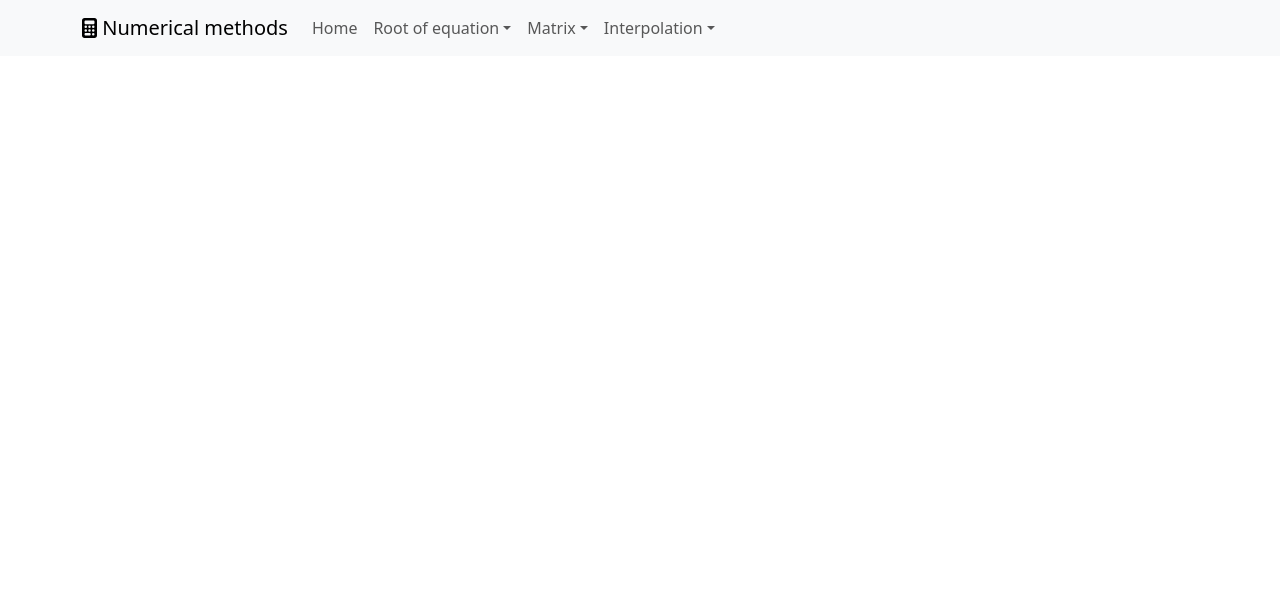
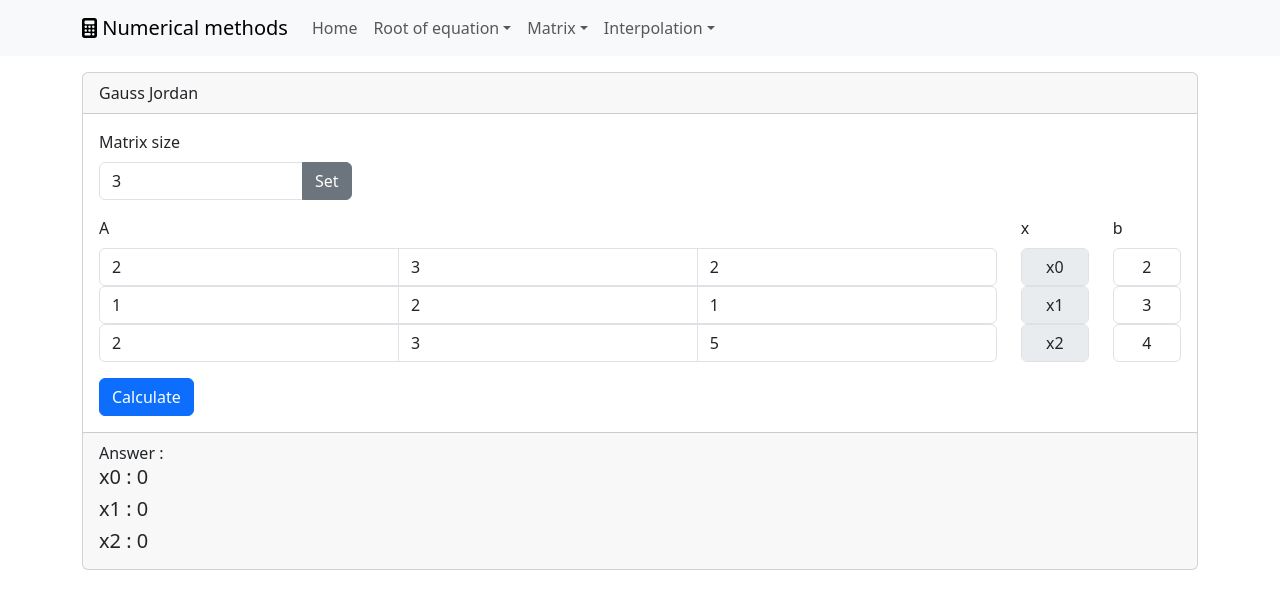
Before and after one commit to Thitiphatx/numerical-methods, a React (Create React App) app: page /gauss-jordan in a window 1280 px wide. Shown: the top 608 px of the page. Built offline with nearby package versions, Linux system fonts and the light colour scheme.

Commit message:
Add gauss jordan

```diff
--- a/src/App.js
+++ b/src/App.js
@@ -19,6 +19,7 @@ import NewtonRaphson from './pages/root_of_equation/newtonraphson';
 import Lagrange from './pages/Interpolation/lagrange.js';
 import Spline from './pages/Interpolation/Spline';
 import Secant from './pages/root_of_equation/secant';
+import GaussJordan from './pages/Matrix/gaussjordan';
 
 function App() {
   return (
@@ -36,6 +37,8 @@ function App() {
               <Route path="/newtonraphson" element={<NewtonRaphson />} />
               <Route path="/secant" element={<Secant />} />
 
+              <Route path="/gauss-jordan" element={<GaussJordan />} />
+
               <Route path="/lagrange" element={<Lagrange />} />
               <Route path="/spline" element={<Spline />} />
             </Routes>
--- a/src/navbar.js
+++ b/src/navbar.js
@@ -56,7 +56,7 @@ function HomeNav() {
 
                 <NavDropdown title="Matrix">
                   <NavDropdown.Item href="/gauss-elimination" disabled>Gauss Elimination</NavDropdown.Item>
-                  <NavDropdown.Item href="/gauss-jordan" disabled>Gauss Jordan</NavDropdown.Item>
+                  <NavDropdown.Item href="/gauss-jordan">Gauss Jordan</NavDropdown.Item>
                   <NavDropdown.Item href="/matrix-inversion" disabled>Matrix Inversion</NavDropdown.Item>
                 </NavDropdown>
 
--- /dev/null
+++ b/src/pages/Matrix/gaussjordan.js
@@ -0,0 +1,145 @@
+import React from "react";
+import { Card, Form, Button, Row, Col, InputGroup } from "react-bootstrap";
+import { useState } from "react";
+
+function GaussJordan() {
+    const [matrix, setMatrix] = useState([[2,3,2],[1,2,1], [2,3,5]]);
+    const [b, setB] = useState([2,3,4])
+    const [size, setSize] = useState(3);
+    const [result, setResult] = useState([0, 0, 0]);
+
+    const inputSize = (event)=> {
+        if (event.target.value >= 2) {
+            setSize(event.target.value);
+        }
+    }
+    const inputMatrixSize = ()=> {
+        const newMatrix = [];
+        for (let i = 0; i < size; i++) {
+            const rowMatrix = [];
+            for (let j = 0; j < size; j++) {
+                rowMatrix.push(0);
+            }
+            newMatrix.push(rowMatrix);
+        }
+        setMatrix(newMatrix);
+
+        const newB = [];
+        for (let i = 0; i < size;i++) {
+            newB.push(0);
+        }
+        setB(newB);
+    }
+    const changeMatrix = (event, row, col)=> {
+        const newMatrix = [...matrix];
+        newMatrix[row][col] = event.target.value;
+        setMatrix(newMatrix);
+    }
+    const inputB = (event, index)=> {
+        const newB = [...b];
+        newB[index] = event.target.value;
+        setB(newB);
+    }
+
+    const calculator = ()=> {
+        let arr = JSON.parse(JSON.stringify(matrix));;
+        let answer = [...b];
+
+        for (let i = 0; i < size; i++) {
+            let fixed = arr[i][i];
+
+            if (fixed === 0) {
+                let swapped = false;
+                for (let j = i + 1; j < size; j++) {
+                    if (arr[j][i] !== 0) {
+                        swapRows(arr, i, j);
+                        swapRows(answer, i, j);
+                        swapped = true;
+                        break;
+                    }
+                }
+                if (!swapped) {
+                    return null;
+                }
+                fixed = arr[i][i];
+            }
+
+            for (let j = i; j < size; j++) {
+                arr[i][j] /= fixed;
+            }
+            answer[i] /= fixed;
+
+            for (let j = 0; j < size; j++) {
+                if (i === j) continue;
+                let factor = arr[j][i];
+                for (let k = i; k < size; k++) {
+                    arr[j][k] -= factor * arr[i][k];
+                }
+                answer[j] -= factor * answer[i];
+            }
+        }
+
+        function swapRows(arr, row1, row2) {
+            const temp = arr[row1];
+            arr[row1] = arr[row2];
+            arr[row2] = temp;
+        }
+        setResult(answer);
+    }
+
+    return(
+        <Card>
+            <Card.Header>Gauss Jordan</Card.Header>
+            <Card.Body>
+                <Form>
+                    <Form.Group as={Row} className="mb-3">
+                        <Col xs={3}>
+                            <Form.Label>Matrix size</Form.Label>
+                            <InputGroup>
+                                <Form.Control type="number" value={size} onChange={(e)=> {inputSize(e)}}></Form.Control>
+                                <Button variant="secondary" onClick={inputMatrixSize}>Set</Button>
+                            </InputGroup>
+
+                        </Col>
+                    </Form.Group>
+                    <Form.Group as={Row} className="mb-3">
+                        <Col>
+                            <Form.Label>A</Form.Label>
+                            {matrix.map((row, rowIndex)=> (
+                                <InputGroup key={rowIndex}>
+                                    {matrix[rowIndex].map((col, colIndex)=> (
+                                        <Form.Control key={colIndex} value={matrix[rowIndex][colIndex]} onChange={(e)=> changeMatrix(e, rowIndex, colIndex)}></Form.Control>
+                                    ))}
+                                </InputGroup>
+                            ))}
+                        </Col>
+                        <Col xs={1}>
+                            <Form.Label>x</Form.Label>
+                            {matrix.map((row, rowIndex)=> (
+                                <Form.Group key={rowIndex}>
+                                    <Form.Control className="text-center" value={`x${rowIndex}`} disabled></Form.Control>
+                                </Form.Group>
+                            ))}
+                        </Col>
+                        <Col xs={1}>
+                            <Form.Label>b</Form.Label>
+                            {b.map((row, index)=> (
+                                <Form.Group key={index}>
+                                    <Form.Control className="text-center" value={b[index]} onChange={(e)=> inputB(e, index)}></Form.Control>
+                                </Form.Group>
+                            ))}
+                        </Col>
+
+                    </Form.Group>
+                    <Button variant="primary" onClick={calculator}>Calculate</Button>
+                </Form>
+            </Card.Body>
+            <Card.Footer>Answer : {result.map((x, index)=> (
+                <h5>x{index} : {x}</h5>
+            ))}
+            </Card.Footer>
+        </Card>
+    )
+}
+
+export default GaussJordan;
--- a/src/pages/root_of_equation/bisection.js
+++ b/src/pages/root_of_equation/bisection.js
@@ -1,10 +1,10 @@
 import { useState } from "react"
 import { Button, Form, Table, Card, Row, Col } from "react-bootstrap";
 import { evaluate } from 'mathjs'
+import Plot from "react-plotly.js";
 
 const Bisection =()=>{
-    const print = () =>{
-        console.log(data)
+    const printTable = () =>{
         setValueIter(data.map((x)=>x.iteration));
         setValueXl(data.map((x)=>x.Xl));
         setValueXm(data.map((x)=>x.Xm));
@@ -38,7 +38,16 @@ const Bisection =()=>{
             </Card>
         );
     }
+    const printPlot = ()=> {
+        return(
+            <Card>
+                <Card.Header>Plot</Card.Header>
+                <Card.Body>
 
+                </Card.Body>
+            </Card>
+        )
+    }
     const error =(xold, xnew)=> Math.abs((xnew-xold)/xnew)*100;
 
     const Calbisection = (xl, xr) => {
@@ -96,24 +105,22 @@ const Bisection =()=>{
     const [valueXr, setValueXr] = useState([]);
 
 
-    const [html, setHtml] = useState(null);
+    const [iterTable, setIterTable] = useState(null);
+    const [iterPlot, setIterPlot] = useState(null);
     const [Equation,setEquation] = useState("(x^4)-13")
     const [X,setX] = useState(0)
     const [XL,setXL] = useState(0)
     const [XR,setXR] = useState(0)
 
     const inputEquation = (event) =>{
-        console.log(event.target.value)
         setEquation(event.target.value)
     }
 
     const inputXL = (event) =>{
-        console.log(event.target.value)
         setXL(event.target.value)
     }
 
     const inputXR = (event) =>{
-        console.log(event.target.value)
         setXR(event.target.value)
     }
 
@@ -122,12 +129,8 @@ const Bisection =()=>{
         const xrnum = parseFloat(XR)
         Calbisection(xlnum,xrnum);
 
-        console.log(valueXm);
-        console.log(valueXr);
-
-        setHtml(print());
-        console.log(valueIter)
-        console.log(valueXl)
+        setIterTable(printTable());
+        setIterPlot();
     }
 
     return (
@@ -159,7 +162,7 @@ const Bisection =()=>{
                 </Card.Body>
                 <Card.Footer>Answer: {X.toPrecision(7)}</Card.Footer>
             </Card>
-            {html}
+            {iterTable}
         </>
     )
 }
--- a/src/pages/root_of_equation/graphical.js
+++ b/src/pages/root_of_equation/graphical.js
@@ -29,6 +29,10 @@ function Graphical() {
         let y1 = evaluate(fx, {x: x});
 
         while(y1 != 0) {
+            newLines.push({
+                x: x,
+                fx: y1,
+            })
             x++;
             let y2 = evaluate(fx, {x: x});
             if (y1 * y2 > 0) {
@@ -38,6 +42,7 @@ function Graphical() {
                 x = x-1;
                 break;
             }
+
         }
 
         while (y1 < 0.000001) {
@@ -81,17 +86,17 @@ function Graphical() {
                     <Plot
                         data={[
                             {
-                                x: lines.map((point, index) => (
+                                x: lines.map((point) => (
                                     point.x
                                 )),
-                                y: lines.map((point, index) => (
+                                y: lines.map((point) => (
                                     point.fx
                                 )),
-                                mode: 'lines', // Use 'markers' mode for a scatter plot
+                                mode: 'lines',
                                 marker: {color: 'blue'}
                             }
                         ]}
-                        config={{ staticPlot: true }}
+                        config={{ staticPlot: false }}
                     />
                 </Card.Body>
             </Card>
```
Also changed, not shown: src/pages/Interpolation/QuadraticSpline.js (+19 -19 lines).
